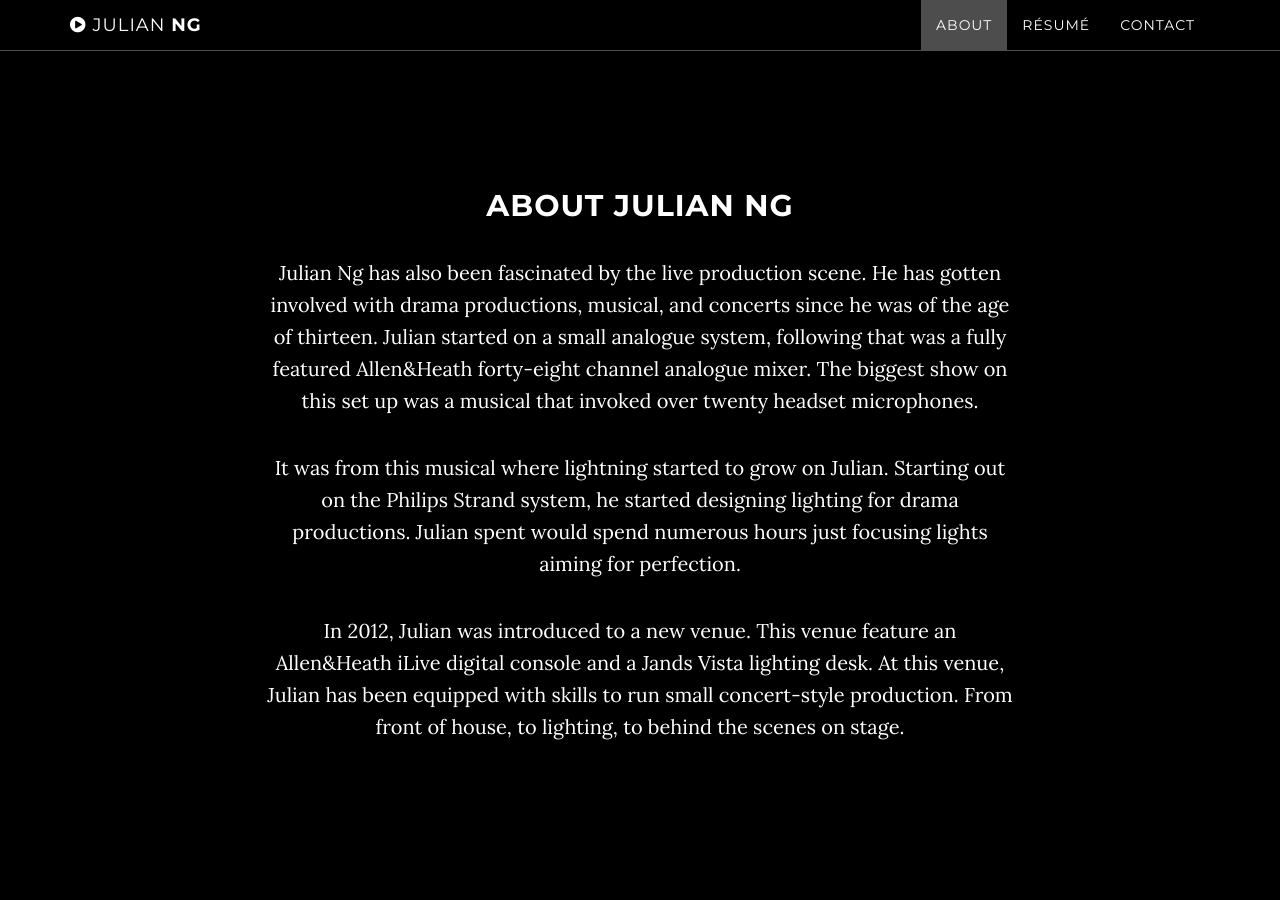
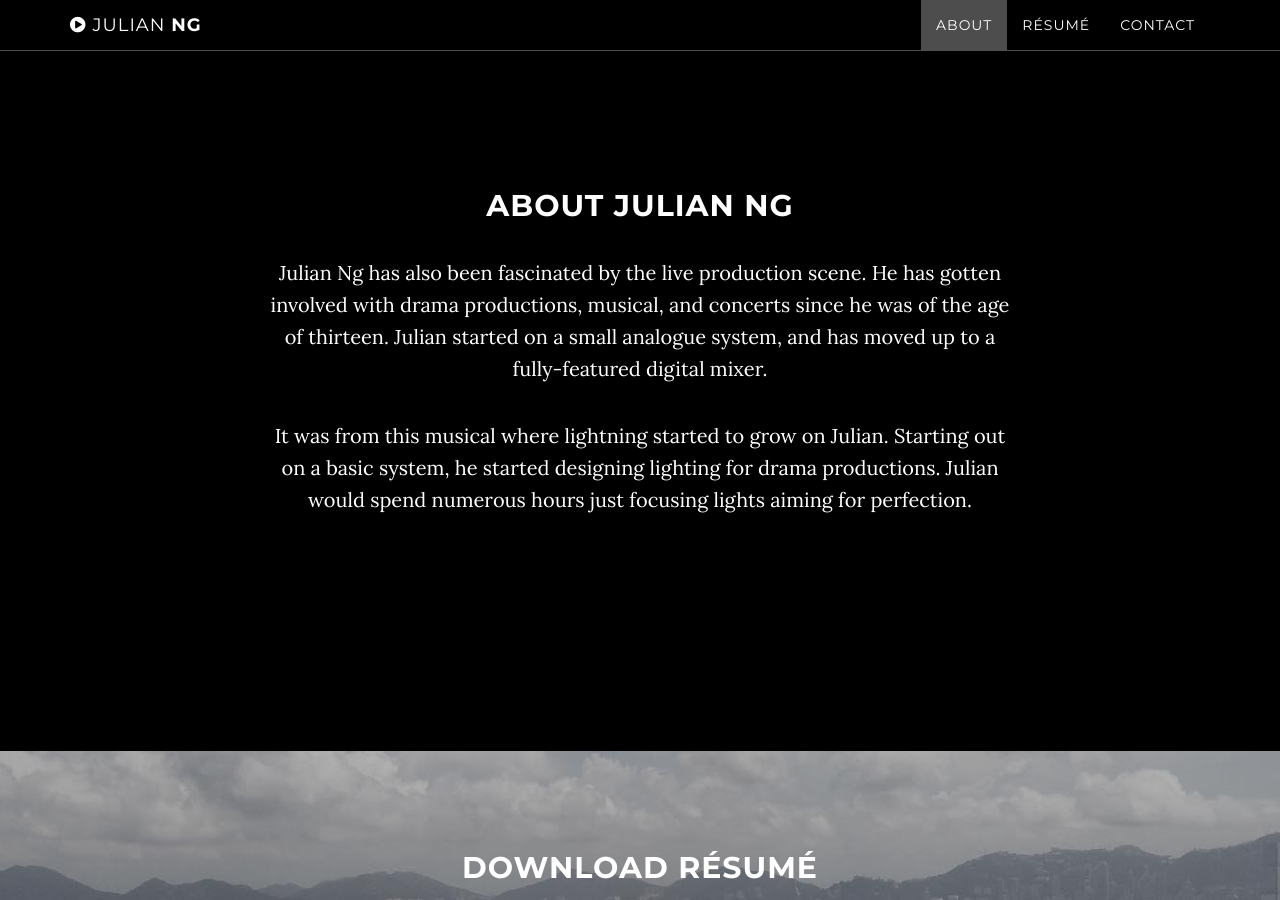
Before and after one commit to ngjuliann/ngjuliann.github.io, a Jekyll site: the page built from index.html, in a window 1280 px wide and 900 px high, scrolled down 911 px. Built offline with Jekyll 4.4.1, drawn with Linux system fonts in a browser that asks for light colours.

Commit message:
Edit About

```diff
--- a/_includes/about.html
+++ b/_includes/about.html
@@ -5,13 +5,12 @@
                 <h2>About Julian Ng</h2>
                 <p>
 				Julian Ng has also been fascinated by the live production scene. He has gotten involved with drama productions, musical, and concerts since he was of the age of thirteen. Julian started on a small analogue system,
-				following that was a fully featured Allen&Heath forty-eight channel analogue mixer. The biggest show on this set up was a musical that invoked over twenty headset microphones.
+				and has moved up to a fully-featured digital mixer.
 				</p>
                 <p>
-				It was from this musical where lightning started to grow on Julian. Starting out on the Philips Strand system, he started designing lighting for drama productions. Julian spent would spend numerous hours just focusing lights aiming for perfection.
+				It was from this musical where lightning started to grow on Julian. Starting out on a basic system, he started designing lighting for drama productions. Julian would spend numerous hours just focusing lights aiming for perfection.
 				</p>
 
-				<p>In 2012, Julian was introduced to a new venue. This venue feature an Allen&Heath iLive digital console and a Jands Vista lighting desk. At this venue, Julian has been equipped with skills to run small concert-style production. From front of house, to lighting, to behind the scenes on stage.  </p>
 
             </div>
         </div>
```
